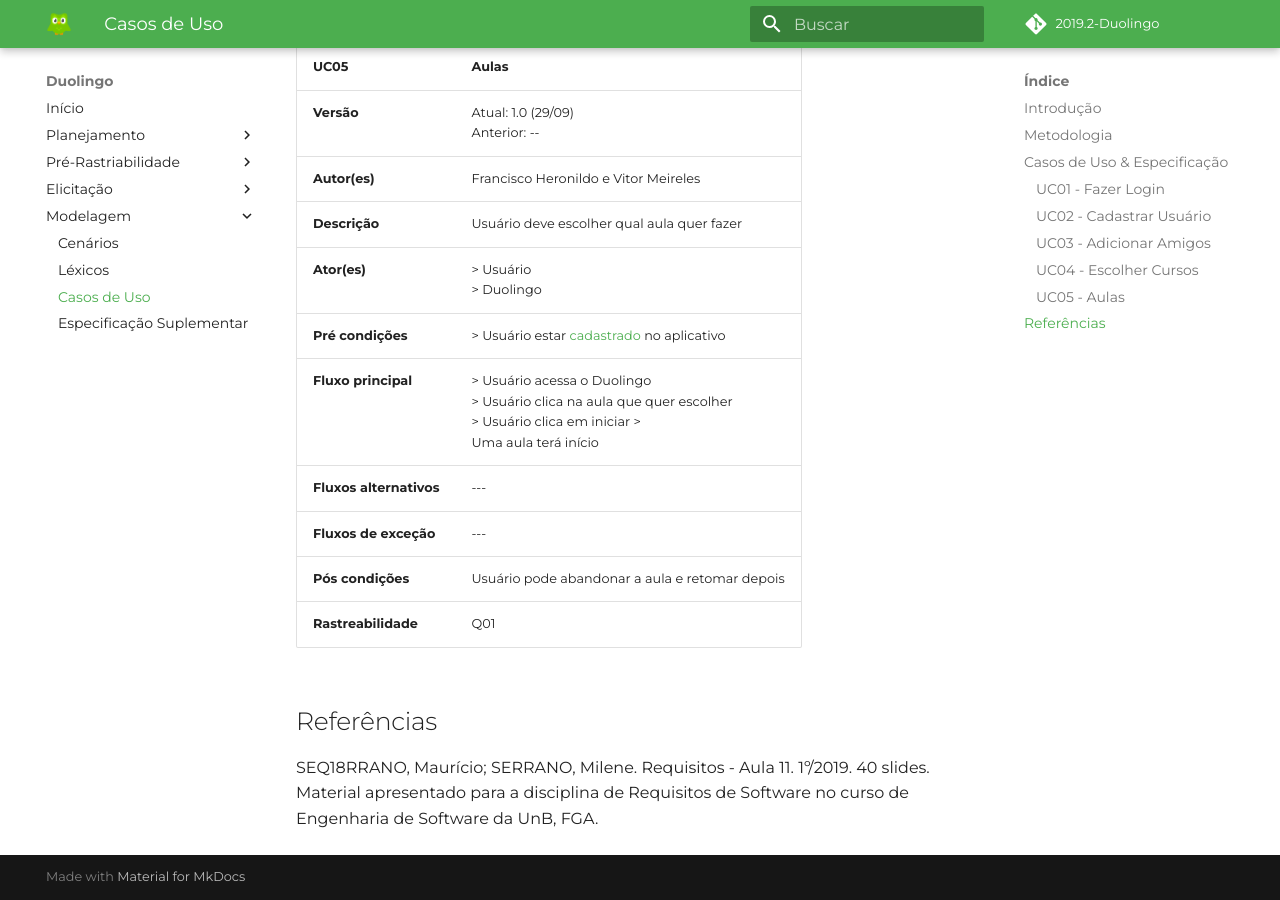
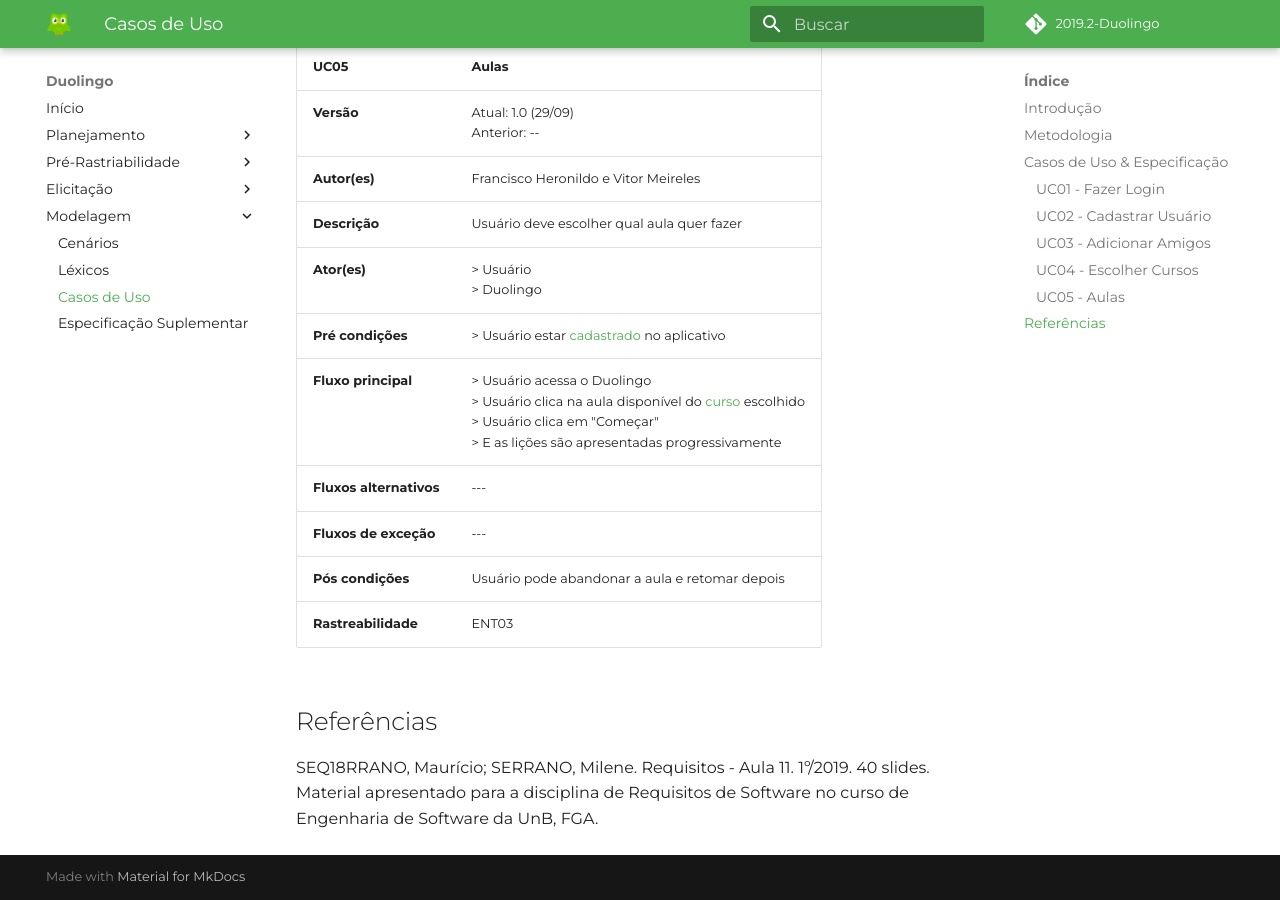
Before and after one commit to requisitos-Duolingo/Duolingo, an MkDocs documentation site: the page built from docs/modelagem/CasosDeUso.md, in a window 1280 px wide and 900 px high, scrolled down 6423 px. Built offline with MkDocs 1.6.1 and Material for MkDocs 9.7.7, drawn with Linux system fonts in a browser that asks for light colours; some web fonts are replaced; comment, search, counter and statistics services are not loaded.

Commit message:
adicionado o rastro do  uc de aulas e corrigido erros de fomatação

```diff
--- a/docs/modelagem/CasosDeUso.md
+++ b/docs/modelagem/CasosDeUso.md
@@ -89,11 +89,11 @@
 | **Descrição**            | Usuário deve escolher qual aula quer fazer |
 | **Ator(es)**             | > Usuário <br> > Duolingo |
 | **Pré condições**        | > Usuário estar [cadastrado](#uc02-cadastrar-usuario) no aplicativo |
-| **Fluxo principal**      | > Usuário acessa o Duolingo <br> > Usuário clica na aula que quer escolher <br> > Usuário clica em iniciar > <br> Uma aula terá início <br> |
+| **Fluxo principal**      | > Usuário acessa o Duolingo <br> > Usuário clica na aula disponível do [curso](#uc04-escolher-cursos) escolhido <br> > Usuário clica em "Começar" <br> > E as lições são apresentadas progressivamente <br> |
 | **Fluxos alternativos**  | --- |
 | **Fluxos de exceção**    | --- |
-| **Pós condições**        |  Usuário pode abandonar a aula e retomar depois|
-| **Rastreabilidade**      | Q01 |
+| **Pós condições**        | Usuário pode abandonar a aula e retomar depois |
+| **Rastreabilidade**      | ENT03 |
 
 ## Referências
 
```
Also changed, not shown: 4 other files.
